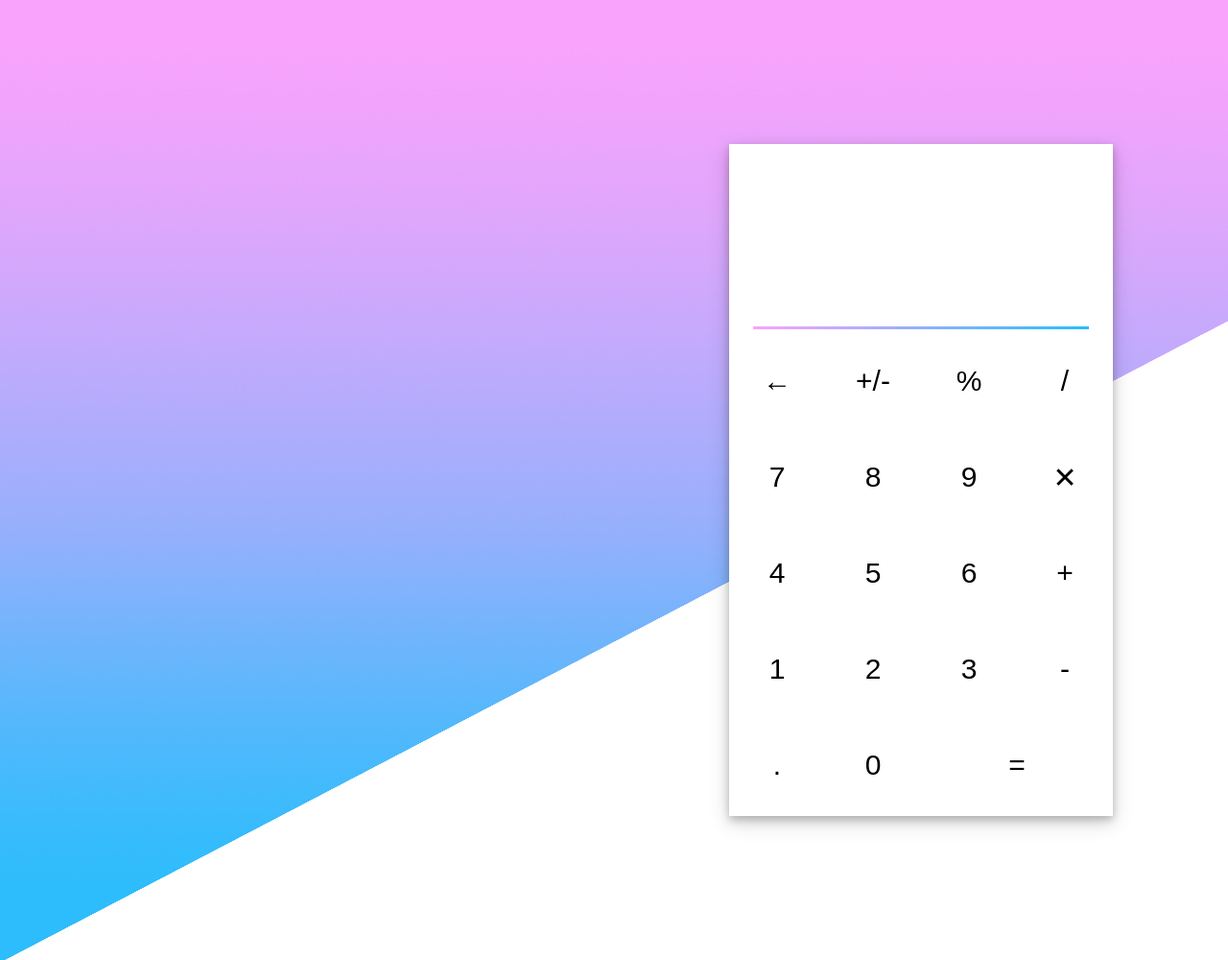
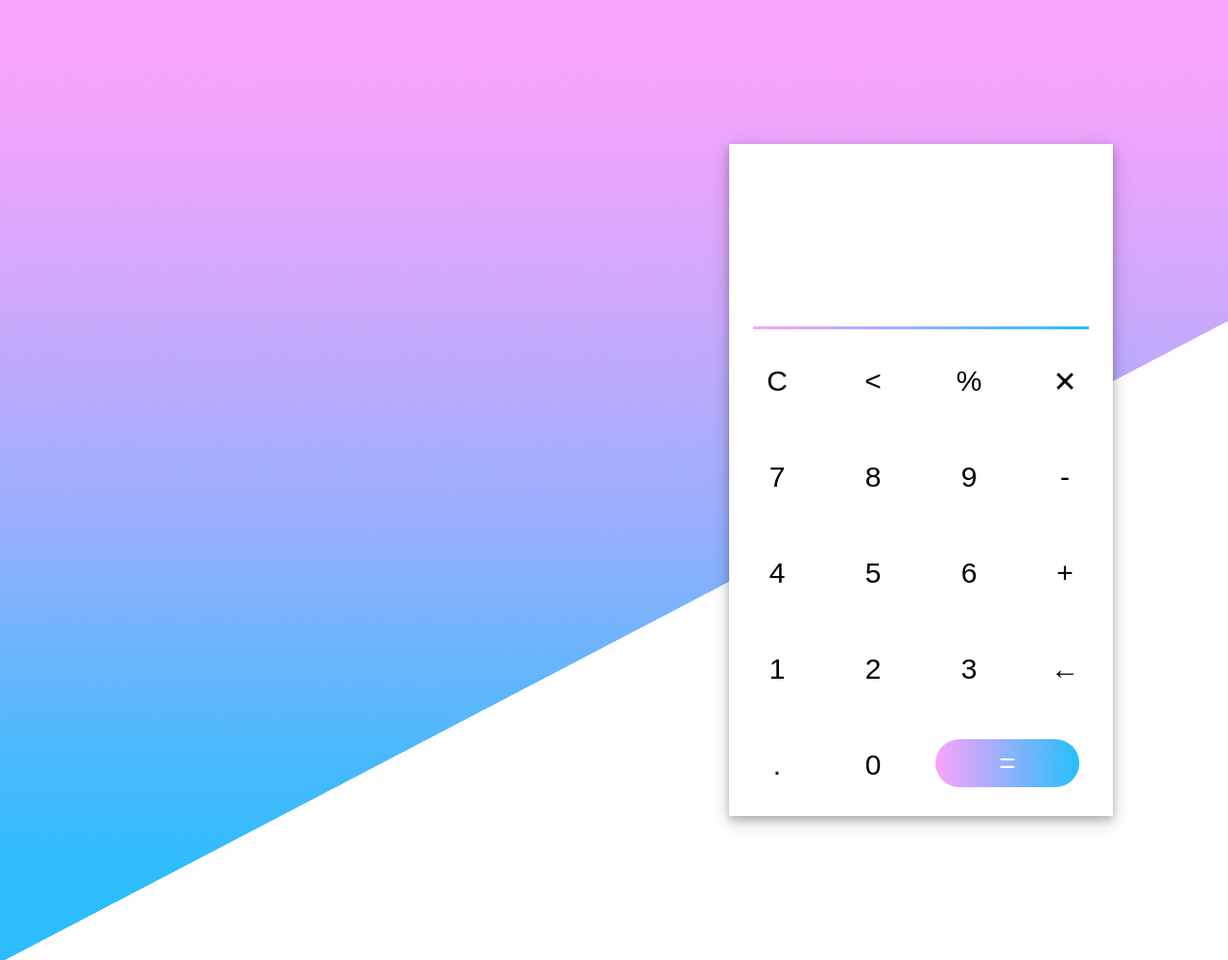
Before and after one commit to HannahPark610/calculator, a website: page app/index.html in a window 1280 px wide. Shown: the top 1000 px of the page at 96% size. Drawn offline with nearby package versions, Linux system fonts and the light colour scheme; files that its build step writes are made by us from their sources.

Commit message:
structure html css

```diff
--- a/app/index.html
+++ b/app/index.html
@@ -29,13 +29,13 @@
               <div class="calculator-result">
                 <div class="calculator-result-progress-wrapper">
                   <div class="calculator-result-progress-container">
-                    <div class="calculator-result-progress">
+                    <div class="textview calculator-result-progress" name="textview">
                     </div>
                   </div>
                 </div>
                 <div class="calculator-result-answer-wrapper">
                   <div class="calculator-result-answer-container">
-                    <div class="calculator-result-answer">
+                    <div class="textview calculator-result-answer" name="textview">
                     </div>
                   </div>
                 </div>
@@ -52,13 +52,13 @@
           <div class="calculator-firstRow-wrapper">
             <div class="calculator-firstRow-container">
               <div class="calculator-firstRow">
-                <div class="button numbers calculator-firstRow-back" onclick="insert()" value="">←
+                <div class="button numbers calculator-firstRow-back" onclick="insert(C)" value="C">C
                 </div>
-                <div class="button numbers calculator-firstRow-PlueMinus" onclick="insert(+)" value="">+/-
+                <div class="button numbers calculator-firstRow-PlueMinus" onclick="insert(<)" value="<"><
                 </div>
-                <div class="button numbers calculator-firstRow-percent" onclick="insert(%)" value="%">%
+                <div class="button numbers calculator-firstRow-percent" onclick="insert('%')" value="%">%
                 </div>
-                <div class="button numbers calculator-firstRow-division" onclick="insert()" value="/">/
+                <div class="button numbers calculator-firstRow-division" onclick="insert('*')" value="*">✕
                 </div>
               </div>
             </div>
@@ -72,7 +72,7 @@
                 </div>
                 <div class="button numbers calculator-secondRow-9" onclick="insert(9)" value="9">9
                 </div>
-                <div class="button numbers calculator-secondRow-multi" onclick="insert(*)" value="*">✕
+                <div class="button numbers calculator-secondRow-multi" onclick="insert('-')" value="-">-
                 </div>
               </div>
             </div>
@@ -80,14 +80,14 @@
           <div class="calculator-thirdRow-wrapper">
             <div class="calculator-thirdRow-container">
               <div class="calculator-thirdRow">
-                <div class="button numbers calculator-thirdRow-4" onclick="myFunction()" value="4">4
+                <div class="button numbers calculator-thirdRow-4" onclick="insert(4)" value="4">4
 
                 </div>
-                <div class="button numbers calculator-thirdRow-5" onclick="myFunction()" value="5">5
+                <div class="button numbers calculator-thirdRow-5" onclick="insert(5)" value="5">5
                 </div>
-                <div class="button numbers calculator-thirdRow-6" onclick="myFunction()" value="6">6
+                <div class="button numbers calculator-thirdRow-6" onclick="insert(6)" value="6">6
                 </div>
-                <div class="button numbers calculator-thirdRow-plus" onclick="myFunction()" value="+">+
+                <div class="button numbers calculator-thirdRow-plus" onclick="insert('+')" value="+">+
                 </div>
               </div>
             </div>
@@ -101,7 +101,7 @@
                 </div>
                 <div class="button numbers calculator-fourthRow-3" onclick="insert(3)" value="3">3
                 </div>
-                <div class="button numbers calculator-fourthRow-minus" onclick="insert(4)" value="-">-
+                <div class="button numbers calculator-fourthRow-minus" onclick="insert('←')" value="←">←
                 </div>
               </div>
             </div>
@@ -109,13 +109,15 @@
           <div class="calculator-lastRow-wrapper">
             <div class="calculator-lastRow-container">
               <div class="calculator-lastRow">
-                <div class="button numbers calculator-lastRow-dot" onclick="insert(.)" value=".">.
+                <div class="button numbers calculator-lastRow-dot" onclick="insert('.')" value=".">.
                 </div>
                 <div class="button numbers calculator-lastRow-0" onclick="insert(0)" value="0">0
                 </div>
                 <div class="button eval-button calculator-lastRow-equal-wrapper" >
-                  <div class="button eval-button calculator-lastRow-equal-container">
-                    <div class="button eval-button calculator-lastRow-equal" onclick="insert()" value="=">=
+                  <div class="button-label-wrapper calculator-lastRow-equal-container">
+                    <div class="button-label-container">
+                      <div class="button-label eval-button calculator-lastRow-equal" onclick="insert('=')" value="=">=
+                    </div>
                 </div>
               </div>
             </div>
--- a/app/scripts/main.js
+++ b/app/scripts/main.js
@@ -1,3 +1,9 @@
-function inser(num) {
+function insert(num) {
 Document.form.textview.value=document.form.textview.value+num
 }
+function equal() {
+  val exp = document.form.textview.value;
+  if(exp) {
+  document.form.textview.value=eval(exp)
+  }
+}
--- a/app/styles/main.scss
+++ b/app/styles/main.scss
@@ -22,16 +22,54 @@ background-color: white;
 display: inline-block;
 float: left;
   &.eval-button {
-    width: 200px;
+    width: 150px;
     height: 50px;
-    text-align: center;
-    padding: 10px 0;
-    font-size: 30px;
+    top: 20px;
+    left: 15px;
+    border-radius: 25px;
+    background-image:
+    linear-gradient(
+      to right,
+      #fba3fc,
+      #24bffc
+        );
   }
   &.numbers {
     text-align: center;
     padding: 30px 0;
     font-size: 30px;
+  }
+}
+
+.textview {
+
+}
+
+.button-label-wrapper {
+  display:inline-block;
+  width:100%;
+  height:100%;
+  float:left;
+  .button-label-container {
+    display:inline-block;
+    width:100%;
+    height:100%;
+    float:left;
+    .button-label {
+      display:inline-block;
+      width:30px;
+      height:30px;
+      font-size:30px;
+      text-align:center;
+      line-height:30px;
+      position:absolute;
+      top:0;
+      bottom:0;
+      left:0;
+      right:0;
+      margin:auto;
+      color:white;
+    }
   }
 }
 
@@ -252,15 +290,10 @@ body {
                   height: 100%;
                   .calculator-lastRow-equal {
                     width: 150px;
-                    height: 70px;
-                    padding: 35px 0;
+                    height: 50px;
                     text-align: center;
-                    background-image:
-                    linear-gradient(
-                      to right,
-                      #fba3fc,
-                      #24bffc
-                        );
+                    font-size: 30px;
+                    color: white;
                   }
                 }
               }
```
Also changed, not shown: .tmp/scripts/main.js, .tmp/styles/main.css, 1 other file.
